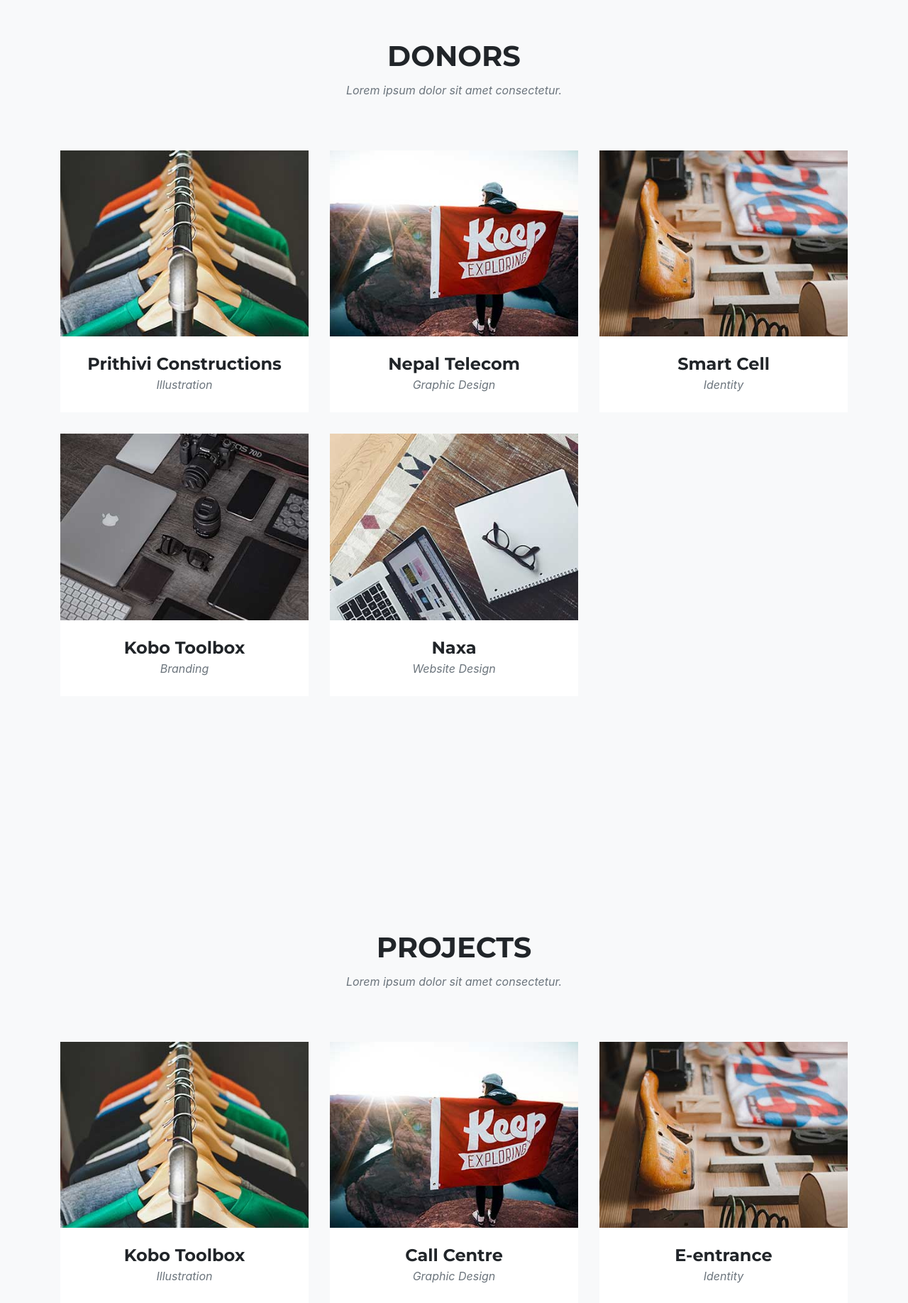
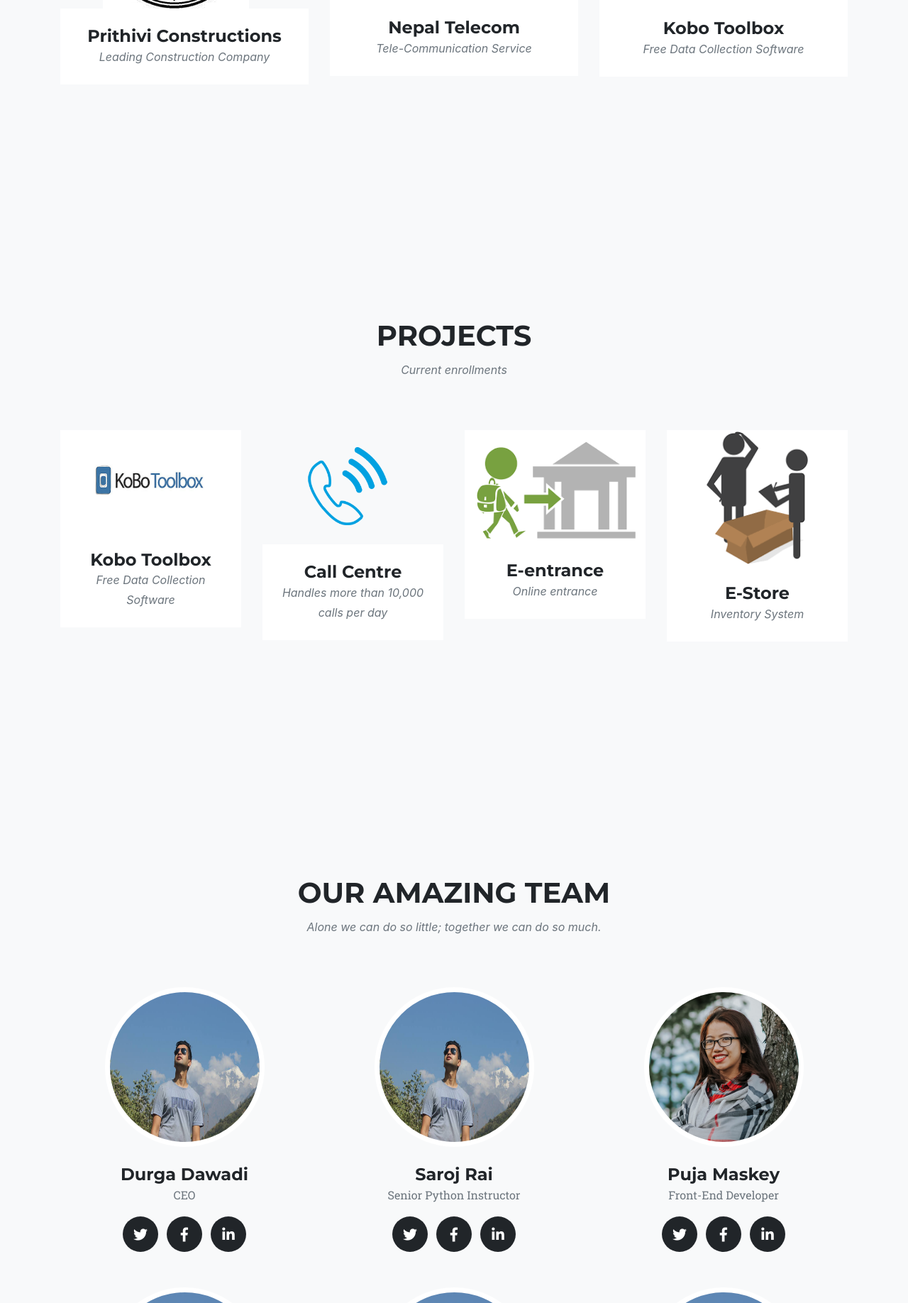
Before and after one commit to gitpromode/offices, a Django app: page / in a window 1280 px wide. Shown: the part 1747-3583 px from the top of the page at 71% size. Run offline with Django 3.2, Linux system fonts and the light colour scheme; data comes from the database, SQL or seed files in the repository; some libraries are stand-ins or nearby versions; some web fonts are replaced.

Commit message:
clean-up

```diff
--- a/office/templates/office/base.html
+++ b/office/templates/office/base.html
@@ -9,7 +9,7 @@
     <meta name="description" content="">
     <meta name="author" content="">
 
-    <title>Agency - Start Bootstrap Theme</title>
+    <title>BEEFLUX</title>
 
     <!-- Bootstrap core CSS -->
     <link href="{% static 'vendor/bootstrap/css/bootstrap.min.css' %}" rel="stylesheet">
--- a/office/templates/office/home.html
+++ b/office/templates/office/home.html
@@ -10,7 +10,7 @@
     <!-- Navigation -->
     <nav class="navbar navbar-expand-lg navbar-dark fixed-top" id="mainNav">
       <div class="container">
-        <a class="navbar-brand js-scroll-trigger" href="#page-top">Start Bootstrap</a>
+        <a class="navbar-brand js-scroll-trigger" href="#page-top">beeflux.com</a>
         <button class="navbar-toggler navbar-toggler-right" type="button" data-toggle="collapse" data-target="#navbarResponsive" aria-controls="navbarResponsive" aria-expanded="false" aria-label="Toggle navigation">
           Menu
           <i class="fas fa-bars"></i>
@@ -44,7 +44,7 @@
     <header class="masthead">
       <div class="container">
         <div class="intro-text">
-          <div class="intro-lead-in">Welcome To Our Flock!</div>
+          <!-- <div class="intro-lead-in">Welcome To Our Flock!</div> -->
         </div>
       </div>
     </header>
@@ -59,37 +59,37 @@
           </div>
         </div>
         <div class="row text-center">
-          <div class="col-md-4">
-            <span class="fa-stack fa-4x">
-              <i class="fas fa-circle fa-stack-2x text-primary"></i>
-              <i class="fas fa-shopping-cart fa-stack-1x fa-inverse"></i>
-            </span>
-            <h4 class="service-heading">IT Training</h4>
-            <p class="text-muted">Lorem ipsum dolor sit amet, consectetur adipisicing elit. Minima maxime quam architecto quo inventore harum ex magni, dicta impedit.</p>
-          </div>
-          <div class="col-md-4">
+          <div class="col-md-3">
             <span class="fa-stack fa-4x">
               <i class="fas fa-circle fa-stack-2x text-primary"></i>
               <i class="fas fa-laptop fa-stack-1x fa-inverse"></i>
             </span>
-            <h4 class="service-heading">Data Collection</h4>
-            <p class="text-muted">Lorem ipsum dolor sit amet, consectetur adipisicing elit. Minima maxime quam architecto quo inventore harum ex magni, dicta impedit.</p>
+            <h4 class="service-heading"> Free IT Training</h4>
+            <p class="text-muted">Python Course, Android Course, Web-Development Course, Data Science.</p>
           </div>
-          <div class="col-md-4">
+          <div class="col-md-3">
             <span class="fa-stack fa-4x">
               <i class="fas fa-circle fa-stack-2x text-primary"></i>
-              <i class="fas fa-lock fa-stack-1x fa-inverse"></i>
+              <i class="fas fa-database fa-stack-1x fa-inverse"></i>
+            </span>
+            <h4 class="service-heading">Data Collection</h4>
+            <p class="text-muted">Remote manual data collection and web-scraping.</p>
+          </div>
+          <div class="col-md-3">
+            <span class="fa-stack fa-4x">
+              <i class="fas fa-circle fa-stack-2x text-primary"></i>
+              <i class="fas fa-microchip fa-stack-1x fa-inverse"></i>
             </span>
             <h4 class="service-heading">Data Analysis</h4>
-            <p class="text-muted">Lorem ipsum dolor sit amet, consectetur adipisicing elit. Minima maxime quam architecto quo inventore harum ex magni, dicta impedit.</p>
+            <p class="text-muted">inspecting, cleansing, transforming, and modeling data.</p>
           </div>
-          <div class="col-md-4">
+          <div class="col-md-3">
             <span class="fa-stack fa-4x">
               <i class="fas fa-circle fa-stack-2x text-primary"></i>
-              <i class="fas fa-lock fa-stack-1x fa-inverse"></i>
+              <i class="fas fa-chart-bar fa-stack-1x fa-inverse"></i>
             </span>
             <h4 class="service-heading">Data Visualization</h4>
-            <p class="text-muted">Lorem ipsum dolor sit amet, consectetur adipisicing elit. Minima maxime quam architecto quo inventore harum ex magni, dicta impedit.</p>
+            <p class="text-muted">Creation and study of the visual representation of data.</p>
           </div>
         </div>
       </div>
@@ -101,39 +101,41 @@
         <div class="row">
           <div class="col-lg-12 text-center">
             <h2 class="section-heading text-uppercase">Donors</h2>
-            <h3 class="section-subheading text-muted">Lorem ipsum dolor sit amet consectetur.</h3>
+            <h3 class="section-subheading text-muted">Helping Hands.</h3>
           </div>
         </div>
         <div class="row">
           <div class="col-md-4 col-sm-6 portfolio-item">
-            <a class="portfolio-link" data-toggle="modal" href="#portfolioModal1">
+            <!-- <a class="portfolio-link" data-toggle="modal" href="#portfolioModal1"> -->
+            <a class="portfolio-link" href="javascript:void(0);" >
               <div class="portfolio-hover">
                 <div class="portfolio-hover-content">
                   <i class="fas fa-plus fa-3x"></i>
                 </div>
               </div>
-              <img class="img-fluid" src="img/portfolio/01-thumbnail.jpg" alt="">
+              <img class="img-fluid" src="{% static 'img/prithivi.jpg' %}" alt="" style="padding-left: 60px">
             </a>
             <div class="portfolio-caption">
               <h4>Prithivi Constructions</h4>
-              <p class="text-muted">Illustration</p>
+              <p class="text-muted">Leading Construction Company</p>
             </div>
           </div>
           <div class="col-md-4 col-sm-6 portfolio-item">
-            <a class="portfolio-link" data-toggle="modal" href="#portfolioModal2">
+            <!-- <a class="portfolio-link" data-toggle="modal" href="#portfolioModal2"> -->
+            <a class="portfolio-link" href="javascript:void(0);" >
               <div class="portfolio-hover">
                 <div class="portfolio-hover-content">
                   <i class="fas fa-plus fa-3x"></i>
                 </div>
               </div>
-              <img class="img-fluid" src="img/portfolio/02-thumbnail.jpg" alt="">
+              <img class="img-fluid" src="{% static 'img/ntc1.jpg' %}" alt="">
             </a>
             <div class="portfolio-caption">
               <h4>Nepal Telecom</h4>
-              <p class="text-muted">Graphic Design</p>
+              <p class="text-muted">Tele-Communication Service</p>
             </div>
           </div>
-          <div class="col-md-4 col-sm-6 portfolio-item">
+          <!-- <div class="col-md-4 col-sm-6 portfolio-item">
             <a class="portfolio-link" data-toggle="modal" href="#portfolioModal3">
               <div class="portfolio-hover">
                 <div class="portfolio-hover-content">
@@ -146,22 +148,23 @@
               <h4>Smart Cell</h4>
               <p class="text-muted">Identity</p>
             </div>
-          </div>
+          </div> -->
           <div class="col-md-4 col-sm-6 portfolio-item">
-            <a class="portfolio-link" data-toggle="modal" href="#portfolioModal4">
+            <!-- <a class="portfolio-link" data-toggle="modal" href="#portfolioModal4"> -->
+            <a class="portfolio-link" href="javascript:void(0);" >
               <div class="portfolio-hover">
                 <div class="portfolio-hover-content">
                   <i class="fas fa-plus fa-3x"></i>
                 </div>
               </div>
-              <img class="img-fluid" src="img/portfolio/04-thumbnail.jpg" alt="">
+              <img class="img-fluid" src="{% static 'img/kobo.jpg' %}" alt="">
             </a>
             <div class="portfolio-caption">
               <h4>Kobo Toolbox</h4>
-              <p class="text-muted">Branding</p>
+              <p class="text-muted">Free Data Collection Software</p>
             </div>
           </div>
-          <div class="col-md-4 col-sm-6 portfolio-item">
+          <!-- <div class="col-md-4 col-sm-6 portfolio-item">
             <a class="portfolio-link" data-toggle="modal" href="#portfolioModal5">
               <div class="portfolio-hover">
                 <div class="portfolio-hover-content">
@@ -174,7 +177,7 @@
               <h4>Naxa</h4>
               <p class="text-muted">Website Design</p>
             </div>
-          </div>
+          </div> -->
         </div>
       </div>
     </section>
@@ -185,64 +188,68 @@
         <div class="row">
           <div class="col-lg-12 text-center">
             <h2 class="section-heading text-uppercase">Projects</h2>
-            <h3 class="section-subheading text-muted">Lorem ipsum dolor sit amet consectetur.</h3>
+            <h3 class="section-subheading text-muted">Current enrollments</h3>
           </div>
         </div>
         <div class="row">
-          <div class="col-md-4 col-sm-6 portfolio-item">
-            <a class="portfolio-link" data-toggle="modal" href="#portfolioModal1">
+          <div class="col-md-3 col-sm-6 portfolio-item">
+            <!-- <a class="portfolio-link" data-toggle="modal" href="#portfolioModal1"> -->
+            <a class="portfolio-link" href="javascript:void(0);" >
               <div class="portfolio-hover">
                 <div class="portfolio-hover-content">
                   <i class="fas fa-plus fa-3x"></i>
                 </div>
               </div>
-              <img class="img-fluid" src="img/portfolio/01-thumbnail.jpg" alt="">
+              <img class="img-fluid" src="{% static 'img/kobo.jpg' %}" alt="">
             </a>
             <div class="portfolio-caption">
               <h4>Kobo Toolbox</h4>
-              <p class="text-muted">Illustration</p>
+              <p class="text-muted">Free Data Collection Software</p>
             </div>
           </div>
-          <div class="col-md-4 col-sm-6 portfolio-item">
-            <a class="portfolio-link" data-toggle="modal" href="#portfolioModal2">
+          <div class="col-md-3 col-sm-6 portfolio-item">
+            <!-- <a class="portfolio-link" data-toggle="modal" href="#portfolioModal2"> -->
+            <a class="portfolio-link" href="javascript:void(0);" >
               <div class="portfolio-hover">
                 <div class="portfolio-hover-content">
                   <i class="fas fa-plus fa-3x"></i>
                 </div>
               </div>
-              <img class="img-fluid" src="img/portfolio/02-thumbnail.jpg" alt="">
+              <img class="img-fluid" src="{% static 'img/call.png' %}" alt="">
             </a>
             <div class="portfolio-caption">
               <h4>Call Centre</h4>
-              <p class="text-muted">Graphic Design</p>
+              <p class="text-muted">Handles more than 10,000 calls per day</p>
             </div>
           </div>
-          <div class="col-md-4 col-sm-6 portfolio-item">
-            <a class="portfolio-link" data-toggle="modal" href="#portfolioModal3">
+          <div class="col-md-3 col-sm-6 portfolio-item">
+            <!-- <a class="portfolio-link" data-toggle="modal" href="#portfolioModal3"> -->
+            <a class="portfolio-link" href="javascript:void(0);" >
               <div class="portfolio-hover">
                 <div class="portfolio-hover-content">
                   <i class="fas fa-plus fa-3x"></i>
                 </div>
               </div>
-              <img class="img-fluid" src="img/portfolio/03-thumbnail.jpg" alt="">
+              <img class="img-fluid" src="{% static 'img/ep.png' %}" alt="">
             </a>
             <div class="portfolio-caption">
               <h4>E-entrance</h4>
-              <p class="text-muted">Identity</p>
+              <p class="text-muted">Online entrance</p>
             </div>
           </div>
-          <div class="col-md-4 col-sm-6 portfolio-item">
-            <a class="portfolio-link" data-toggle="modal" href="#portfolioModal2">
+          <div class="col-md-3 col-sm-6 portfolio-item">
+            <!-- <a class="portfolio-link" data-toggle="modal" href="#portfolioModal2"> -->
+            <a class="portfolio-link" href="javascript:void(0);" >
               <div class="portfolio-hover">
                 <div class="portfolio-hover-content">
                   <i class="fas fa-plus fa-3x"></i>
                 </div>
               </div>
-              <img class="img-fluid" src="img/portfolio/02-thumbnail.jpg" alt="">
+              <img class="img-fluid" src="{% static 'img/inv.png' %}" alt="">
             </a>
             <div class="portfolio-caption">
-              <h4>E-Shop</h4>
-              <p class="text-muted">Graphic Design</p>
+              <h4>E-Store</h4>
+              <p class="text-muted">Inventory System</p>
             </div>
           </div>
         </div>
@@ -250,7 +257,7 @@
     </section>
 
     <!-- About -->
-    <section id="about">
+<!--     <section id="about">
       <div class="container">
         <div class="row">
           <div class="col-lg-12 text-center">
@@ -328,7 +335,7 @@
           </div>
         </div>
       </div>
-    </section>
+    </section> -->
 
     <!-- Team -->
     <section class="bg-light" id="team">
@@ -336,15 +343,15 @@
         <div class="row">
           <div class="col-lg-12 text-center">
             <h2 class="section-heading text-uppercase">Our Amazing Team</h2>
-            <h3 class="section-subheading text-muted">Lorem ipsum dolor sit amet consectetur.</h3>
+            <h3 class="section-subheading text-muted">Alone we can do so little; together we can do so much.</h3>
           </div>
         </div>
         <div class="row">
           <div class="col-sm-4">
             <div class="team-member">
-              <img class="mx-auto rounded-circle" src="img/team/1.jpg" alt="">
-              <h4>Kay Garland</h4>
-              <p class="text-muted">Lead Designer</p>
+              <img class="mx-auto rounded-circle" src="{% static 'img/sumeet.jpg' %}" alt="">
+              <h4>Durga Dawadi</h4>
+              <p class="text-muted">CEO</p>
               <ul class="list-inline social-buttons">
                 <li class="list-inline-item">
                   <a href="#">
@@ -366,9 +373,9 @@
           </div>
           <div class="col-sm-4">
             <div class="team-member">
-              <img class="mx-auto rounded-circle" src="img/team/2.jpg" alt="">
-              <h4>Larry Parker</h4>
-              <p class="text-muted">Lead Marketer</p>
+              <img class="mx-auto rounded-circle" src="{% static 'img/sumeet.jpg' %}" alt="">
+              <h4>Saroj Rai</h4>
+              <p class="text-muted">Senior Python Instructor</p>
               <ul class="list-inline social-buttons">
                 <li class="list-inline-item">
                   <a href="#">
@@ -390,9 +397,82 @@
           </div>
           <div class="col-sm-4">
             <div class="team-member">
-              <img class="mx-auto rounded-circle" src="img/team/3.jpg" alt="">
-              <h4>Diana Pertersen</h4>
-              <p class="text-muted">Lead Developer</p>
+              <img class="mx-auto rounded-circle" src="{% static 'img/team/3.jpg' %}" alt="">
+              <h4>Puja Maskey</h4>
+              <p class="text-muted">Front-End Developer</p>
+              <ul class="list-inline social-buttons">
+                <li class="list-inline-item">
+                  <a href="#">
+                    <i class="fab fa-twitter"></i>
+                  </a>
+                </li>
+                <li class="list-inline-item">
+                  <a href="#">
+                    <i class="fab fa-facebook-f"></i>
+                  </a>
+                </li>
+                <li class="list-inline-item">
+                  <a href="#">
+                    <i class="fab fa-linkedin-in"></i>
+                  </a>
+                </li>
+              </ul>
+            </div>
+
+          </div>
+          <div class="col-sm-4">
+            <div class="team-member">
+              <img class="mx-auto rounded-circle" src="{% static 'img/sumeet.jpg' %}" alt="">
+              <h4>Sumeet Sharma</h4>
+              <p class="text-muted">Senior System Administrator</p>
+              <ul class="list-inline social-buttons">
+                <li class="list-inline-item">
+                  <a href="#">
+                    <i class="fab fa-twitter"></i>
+                  </a>
+                </li>
+                <li class="list-inline-item">
+                  <a href="#">
+                    <i class="fab fa-facebook-f"></i>
+                  </a>
+                </li>
+                <li class="list-inline-item">
+                  <a href="#">
+                    <i class="fab fa-linkedin-in"></i>
+                  </a>
+                </li>
+              </ul>
+            </div>
+          </div>
+          <div class="col-sm-4">
+            <div class="team-member">
+              <img class="mx-auto rounded-circle" src="{% static 'img/sumeet.jpg' %}" alt="">
+              <h4>Promode Tiwari</h4>
+              <p class="text-muted">Python Instructor</p>
+              <ul class="list-inline social-buttons">
+                <li class="list-inline-item">
+                  <a href="#">
+                    <i class="fab fa-twitter"></i>
+                  </a>
+                </li>
+                <li class="list-inline-item">
+                  <a href="#">
+                    <i class="fab fa-facebook-f"></i>
+                  </a>
+                </li>
+                <li class="list-inline-item">
+                  <a href="#">
+                    <i class="fab fa-linkedin-in"></i>
+                  </a>
+                </li>
+              </ul>
+            </div>
+          </div>
+          <div class="col-sm-4">
+            <div class="team-member">
+              <img class="mx-auto rounded-circle" src="{% static 'img/sumeet.jpg' %}" alt="">
+              <h4>Amulya Acharya</h4>
+              <p class="text-muted">IT Consultant</p>
               <ul class="list-inline social-buttons">
                 <li class="list-inline-item">
                   <a href="#">
@@ -413,11 +493,11 @@
             </div>
           </div>
         </div>
-        <div class="row">
+<!--         <div class="row">
           <div class="col-lg-8 mx-auto text-center">
-            <p class="large text-muted">Lorem ipsum dolor sit amet, consectetur adipisicing elit. Aut eaque, laboriosam veritatis, quos non quis ad perspiciatis, totam corporis ea, alias ut unde.</p>
+            <p class="large text-muted"></p>
           </div>
-        </div>
+        </div> -->
       </div>
     </section>
 
```
Also changed, not shown: office/static/img/call.png (added), office/static/img/ep.png (added), office/static/img/header-bg-1.jpg (added), office/static/img/header-bg.jpg, office/static/img/in.png (added), office/static/img/inv.png (added), office/static/img/invt.png (added), office/static/img/kobo.jpg (added), office/static/img/ntc1.jpg (added), office/static/img/prithivi.jpg (added), office/static/img/rawpixel-620230-unsplash.jpg (added), office/static/img/sumeet.jpg (added).
